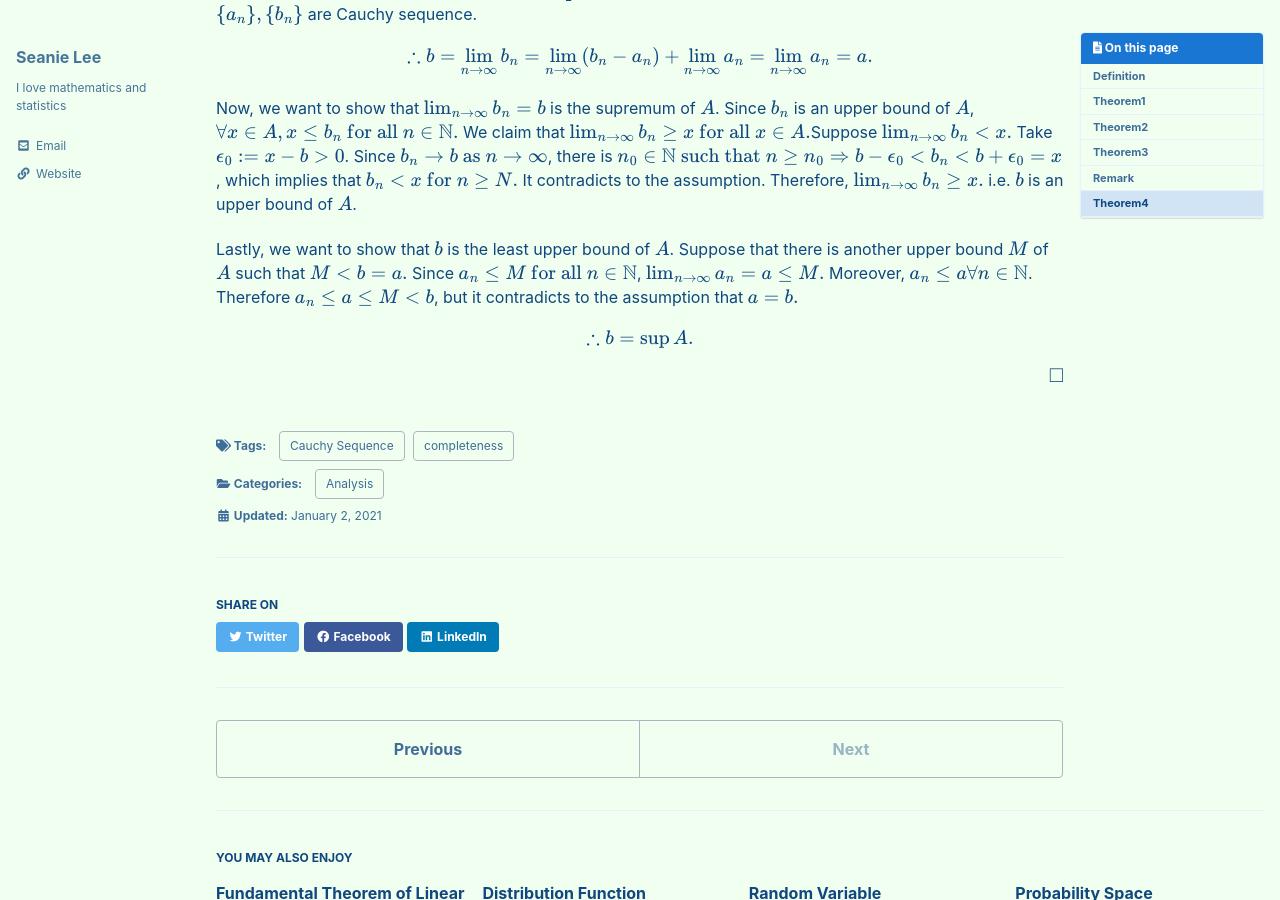
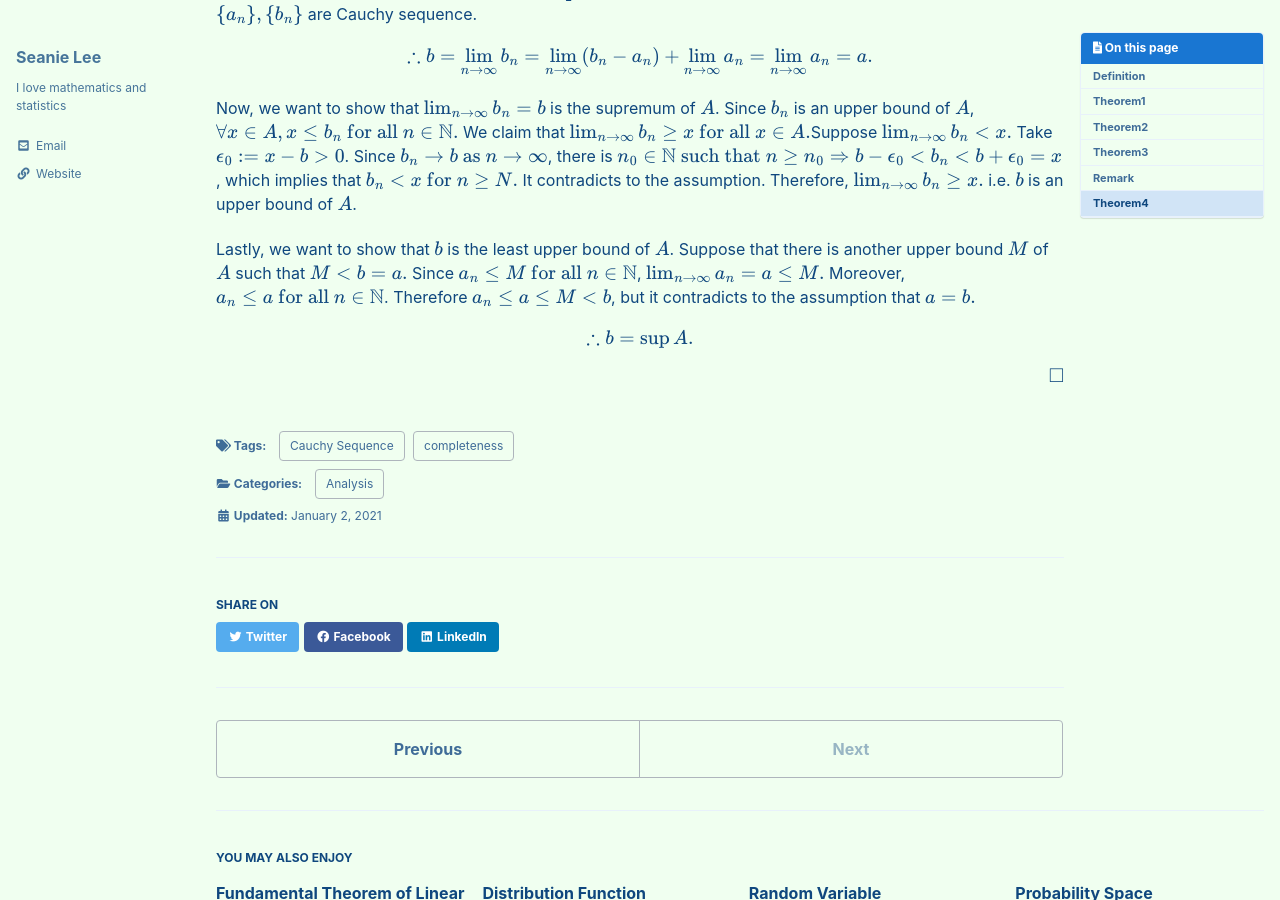
Before and after one commit to seanie12/blog, a Jekyll site: the page built from _posts/2021-01-02-cauchy-sequence.md, in a window 1280 px wide and 900 px high, scrolled down 1797 px. Built offline with Jekyll 4.4.1, drawn with Linux system fonts in a browser that asks for light colours; cached includes are drawn as plain includes; formulas are drawn with MathJax 3.

Commit message:
Update 2021-01-02-cauchy-sequence.md

```diff
--- a/_posts/2021-01-02-cauchy-sequence.md
+++ b/_posts/2021-01-02-cauchy-sequence.md
@@ -70,7 +70,7 @@ $$\therefore b=\lim_{n\to\infty}b_n = \lim_{n\to\infty}(b_n-a_n) + \lim_{n\to\in
 
 Now, we want to show that $$\lim_{n\to\infty}b_n =b$$ is the supremum of $A$. Since $b_n$ is an upper bound of $A$, $\forall x \in A, x\leq b_n \text{ for all }n\in\mathbb{N}.$ We claim that $$\lim_{n\to\infty}b_n \geq x \text{ for all } x\in A.$$Suppose $$\lim_{n\to\infty}b_n < x.$$ Take $$\epsilon_0 := x- b >0$$. Since $$b_n \rightarrow b \text{ as } n \rightarrow \infty$$, there is $$n_0 \in \mathbb{N} \text{ such that } n\geq n_0 \Rightarrow b-\epsilon_0 < b_n < b+\epsilon_0 = x$$, which implies that $$b_n <x \text{ for } n\geq N.$$ It contradicts to the assumption. Therefore, $$\lim_{n\to\infty}b_n \geq x.$$ i.e. $b$ is an upper bound of $A$.
 
-Lastly, we want to show that $b$ is the least upper bound of $A$. Suppose that there is another upper bound $M$ of $A$ such that $M<b=a.$ Since $a_n \leq M \text{ for all }n\in \mathbb{N}$, $$\lim_{n\to\infty}a_n = a \leq M.$$ Moreover, $a_n \leq a \forall n \in \mathbb{N}$. Therefore $$a_n\leq a \leq M < b$$, but it contradicts to the assumption that $a=b.$
+Lastly, we want to show that $b$ is the least upper bound of $A$. Suppose that there is another upper bound $M$ of $A$ such that $M<b=a.$ Since $a_n \leq M \text{ for all }n\in \mathbb{N}$, $$\lim_{n\to\infty}a_n = a \leq M.$$ Moreover, $a_n \leq a \text{ for all } n \in \mathbb{N}$. Therefore $$a_n\leq a \leq M < b$$, but it contradicts to the assumption that $a=b.$
 
 $$\therefore b=\sup A.$$
 
```
